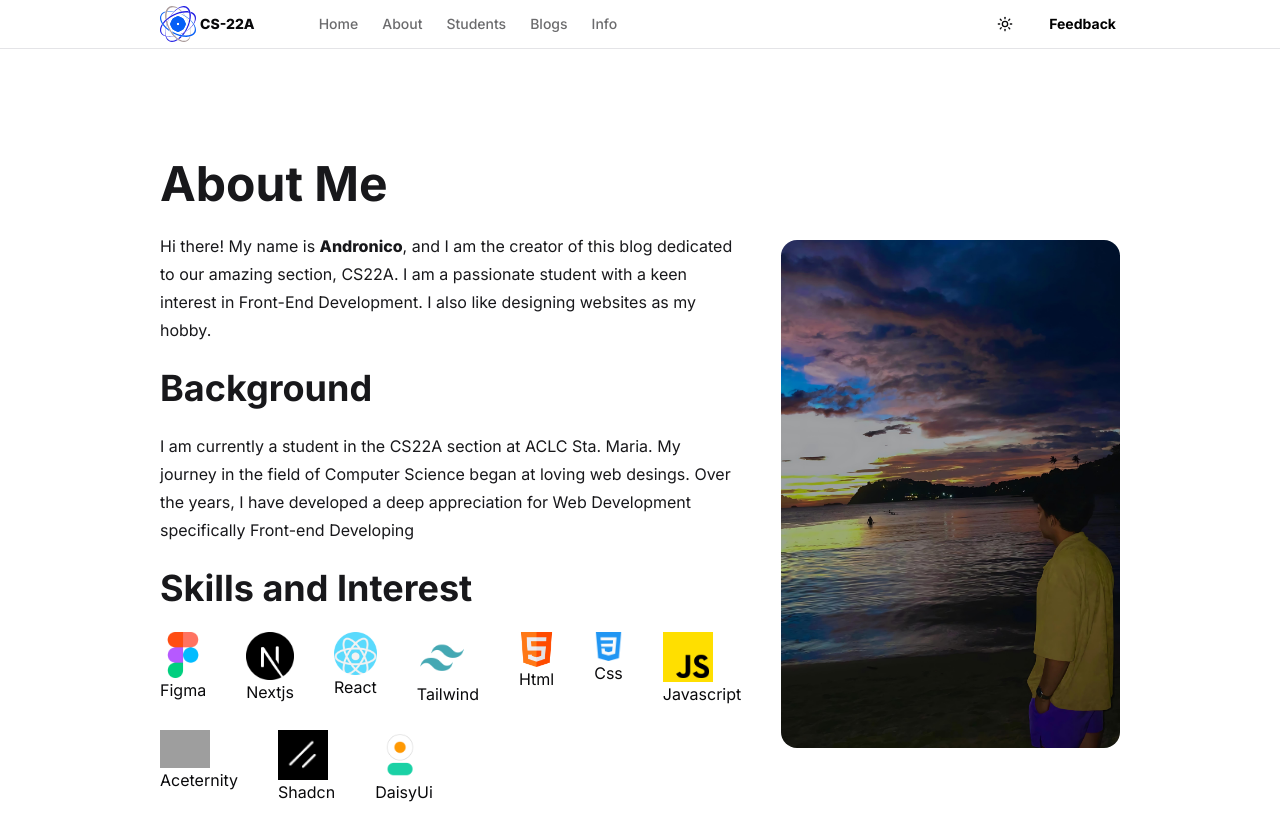
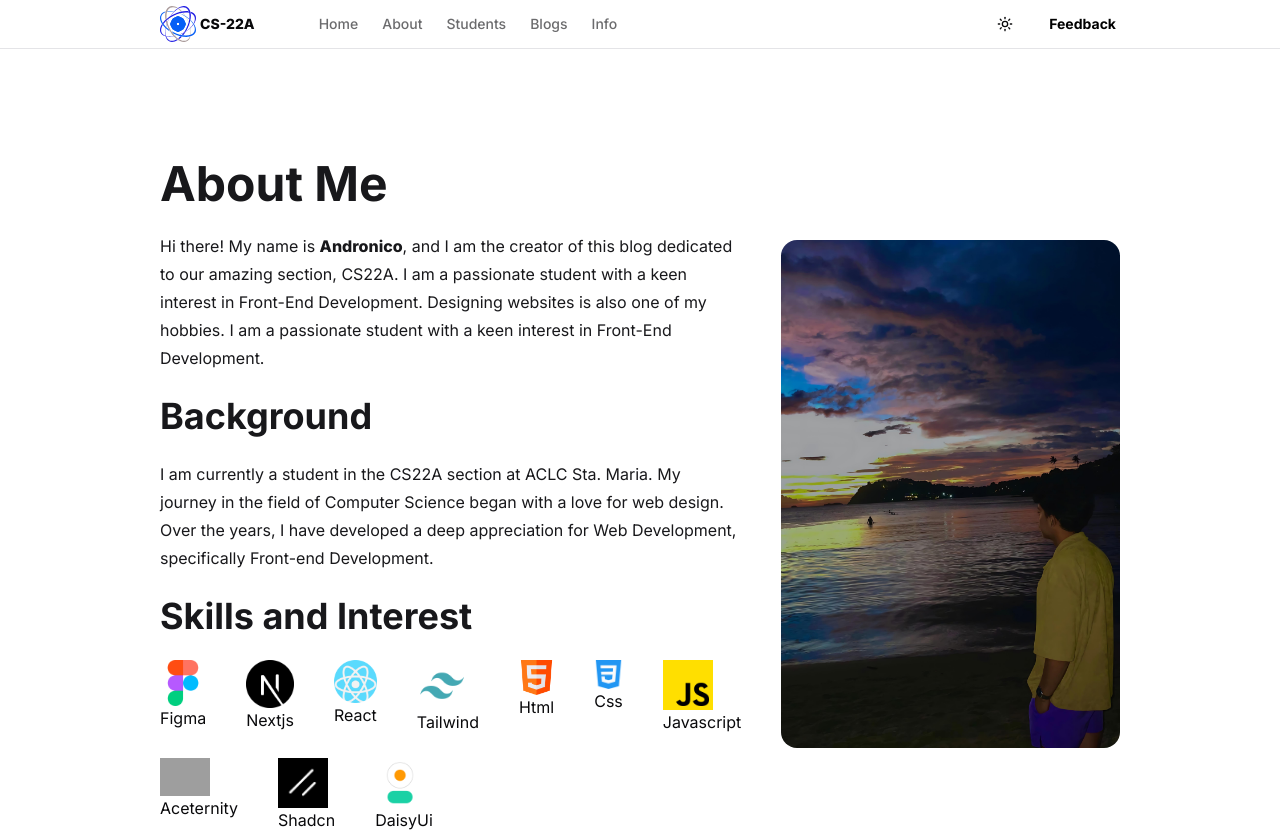
Before and after one commit to androniconucum/cs22a-blog, a Next.js app: page /Info in a window 1280 px wide. Shown: the top 832 px of the page. Built offline with nearby package versions, Linux system fonts and the light colour scheme; grey boxes are pictures that could not be loaded.

Commit message:
90 percent

```diff
--- a/app/Info/page.tsx
+++ b/app/Info/page.tsx
@@ -15,11 +15,14 @@ export default function DirectionAwareHoverDemo() {
     <div className="flex justify-around mx-40 mt-20 gap-10 max-w-full">
         <div>
         <h1 className="prose text-primary text-5xl font-bold">About Me</h1> <br />
-        <h4 className="prose text-primary text-md">Hi there! My name is <strong className="font-extrabold">Andronico</strong>, and I am the creator of this blog dedicated to our amazing section, CS22A.
-            I am a passionate student with a keen interest in Front-End Development. I also like designing websites as my hobby.</h4> <br />
+        <h4 className="prose text-primary text-md">Hi there! My name is <strong className="font-extrabold">Andronico</strong>, and
+        I am the creator of this blog dedicated to our amazing section, CS22A. I am a passionate student with a keen interest
+        in Front-End Development. Designing websites is also one of my hobbies.
+            I am a passionate student with a keen interest in Front-End Development.</h4> <br />
         <h1 className="prose text-primary text-4xl font-bold">Background</h1> <br />
-        <h4 className="prose text-primary text-md"> I am currently a student in the CS22A section at ACLC Sta. Maria.
-            My journey in the field of Computer Science began at loving web desings. Over the years, I have developed a deep appreciation for Web Development specifically Front-end Developing
+        <h4 className="prose text-primary text-md"> I am currently a student in the CS22A section at ACLC Sta. Maria. My journey in the field of
+             Computer Science began with a love for web design. Over the years, I have developed a deep appreciation for Web Development,
+             specifically Front-end Development.
         </h4> <br />
         <h1 className="prose text-primary text-4xl font-bold">Skills and Interest </h1> <br />
         <div className="flex gap-10 max-w-full">
--- a/app/page.tsx
+++ b/app/page.tsx
@@ -52,16 +52,17 @@ export default function Home() {
       return(
         <div>
         <div className="max-w-full">
-        <motion.div className="max-w-full flex justify-between mr-16 ml-40 mb-56"
+        <motion.div className="mt-16 flex justify-between mr-16 ml-40 mb-56"
           initial={{ opacity: 0, y: 80 }}
           animate={{ opacity: 1, y: 0 }}
           transition={{
             ease: "easeInOut",
             duration: 1,
-            delay: 0.4,
+            delay: 0.1,
+            once: true,
           }}>
        <Section>
-      <div className="mt-40 max-w-full text-6xl pb-0 mb-0 font-semibold lg:text-7xl">
+      <div className=" max-w-full text-6xl pb-0 mb-0 font-semibold lg:text-7xl">
         Welcome to the CS22A Blog
         </div>
         <div className="text-6xl font-semibold lg:text-3xl mt-3">
@@ -121,11 +122,11 @@ export default function Home() {
     <Image src={Logo} alt="Hero logo" width={400} height={400} className="pr-20"/>
        </motion.div>
 
-
-    <motion.div className="pt-40 mb-36 flex flex-col justify-center items-center" id="AboutUs" initial="hidden"
+    <div className="flex flex-col justify-center items-center">
+    <motion.div className="pt-20 mb-36  max-w-7xl" id="AboutUs" initial="hidden"
       whileInView="visible"
       viewport={{ once: true }}
-      transition={{ duration: 1 }}
+      transition={{ duration: 0.5 }}
       variants={{
         visible: { opacity: 1, scale: 1 },
         hidden: { opacity: 0, scale: 0 }
@@ -210,11 +211,8 @@ export default function Home() {
       <strong className="font-extrabold">Team Sports with Ma'am Winnie:</strong> Balancing our academic life with physical activity and teamwork through various sports.
       </h3>
       </div>
-
-
       </div>
     </motion.div>
-    <div>
     </div>
 
 
```
